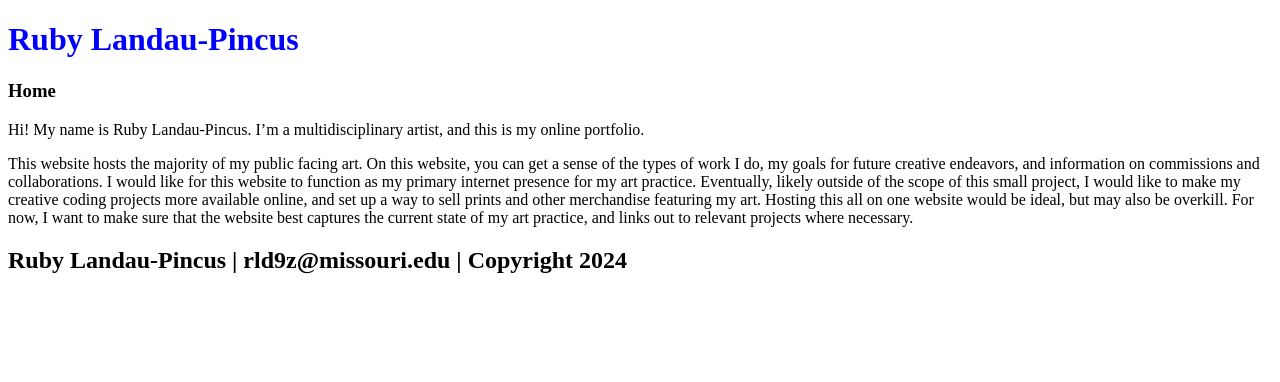
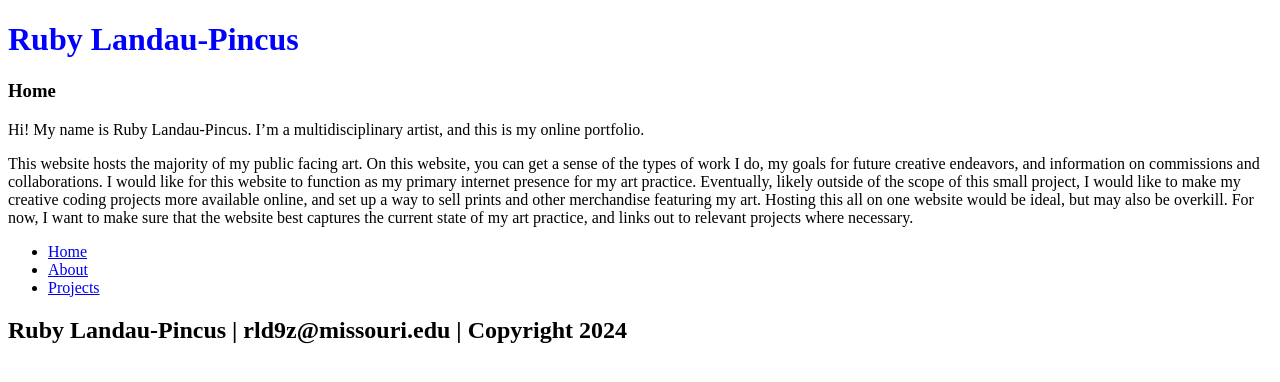
Before and after one commit to rubyjlp/rubyjlp.github.io, a plain HTML site: page islt_7310/index.html in a window 1280 px wide. Drawn offline with Linux system fonts and the light colour scheme.

Commit message:
Update index.html
Added nav

```diff
--- a/islt_7310/index.html
+++ b/islt_7310/index.html
@@ -18,7 +18,11 @@
     </main>
 
     <nav>
-
+      <ul>
+        <li><a href="index.html">Home</a></li>
+        <li><a href="about.html">About</a></li>
+        <li><a href="#projects.html">Projects</a></li>
+      </ul>
     </nav>
 
     <footer>
```
